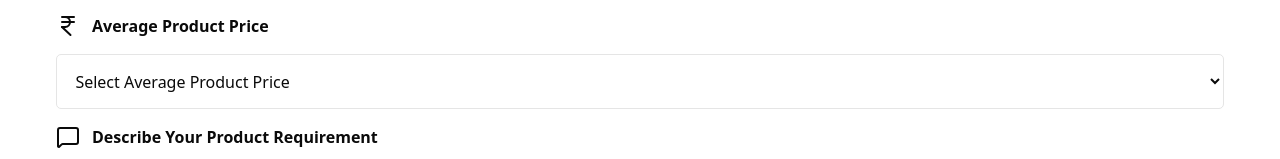
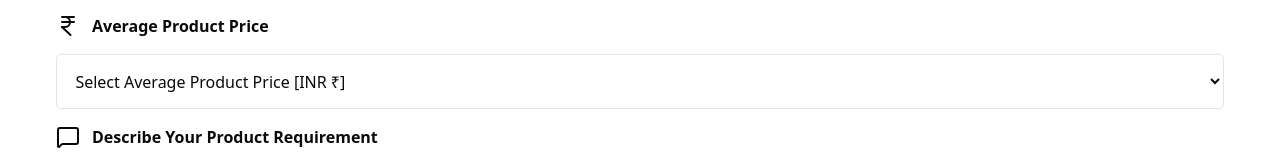
Before and after one commit to anantsehgal12/ve-form, a Next.js app: page / in a window 1280 px wide. Shown: the part 917-1076 px from the top of the page. Built offline with nearby package versions, Linux system fonts and the light colour scheme.

Commit message:
Update Form.jsx

```diff
--- a/app/_components/Form.jsx
+++ b/app/_components/Form.jsx
@@ -84,7 +84,7 @@ function Form() {
       <div className='inline-flex gap-3'><IndianRupee /><label htmlFor="1"><b>Average Product Price</b></label></div>
       <div className="sel">
         <select name="Average Product Price" className='p-[0.9rem] bg-transparent border rounded-[5px] w-full' defaultValue="">
-          <option className='bg-background color-foreground' value="" disabled>Select Average Product Price</option>
+          <option className='bg-background color-foreground' value="" disabled>Select Average Product Price [INR ₹]</option>
           <option className='bg-background color-foreground'>Under 250</option>
           <option className='bg-background color-foreground'>251-500</option>
           <option className='bg-background color-foreground'>501-1500</option>
```
